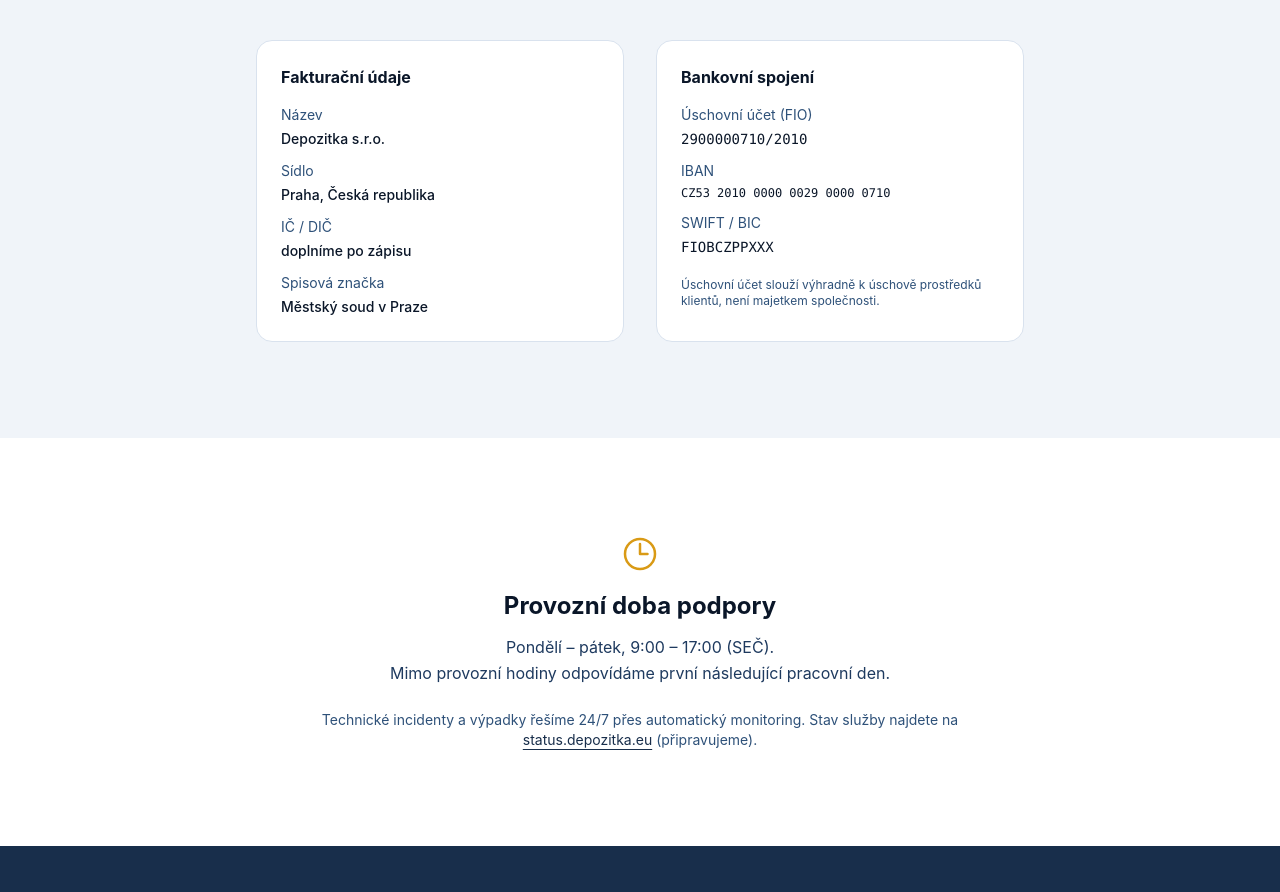
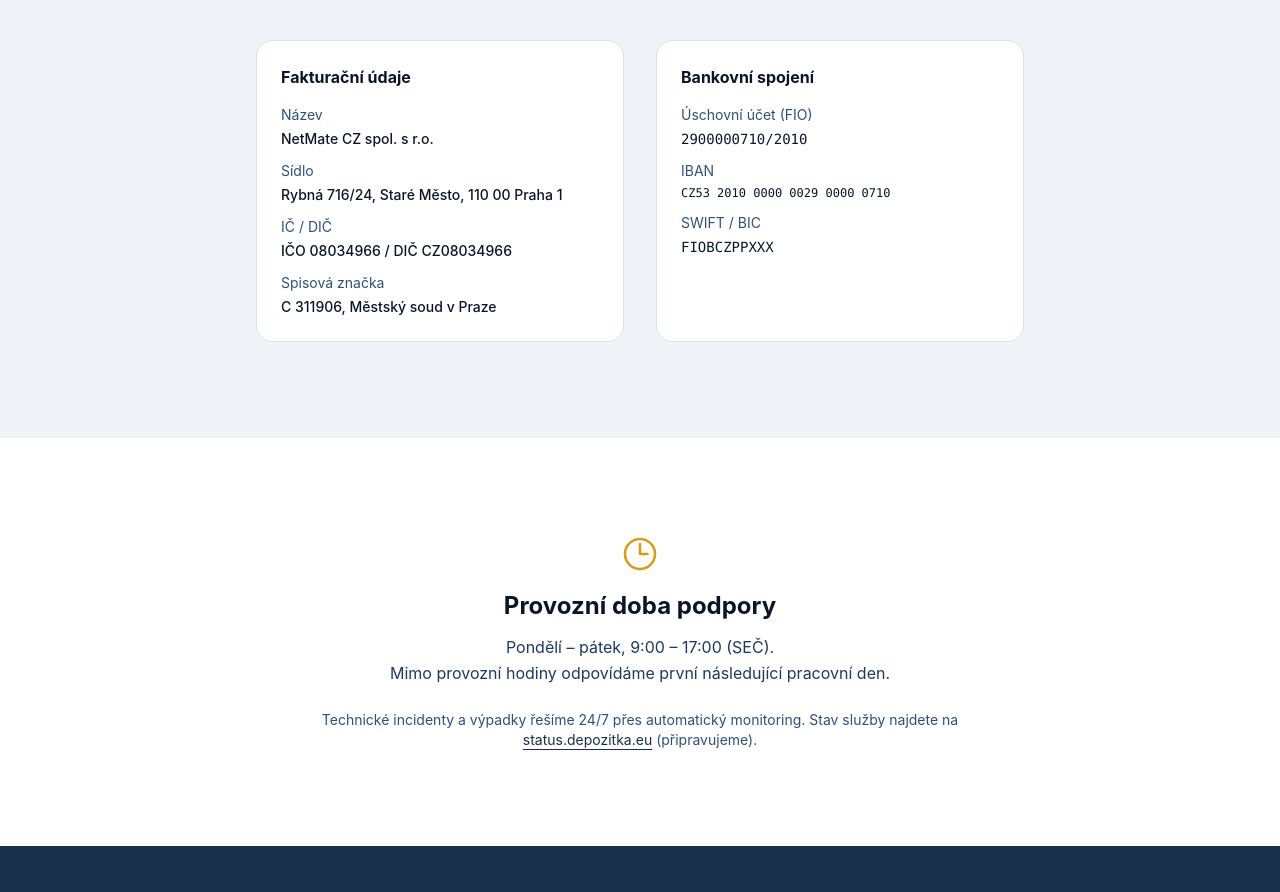
Before and after one commit to Vokurcak68/depozitka-web, a Next.js app: page /kontakt in a window 1280 px wide. Shown: the part 1220-2112 px from the top of the page. Built offline with nearby package versions, Linux system fonts and the light colour scheme.

Commit message:
chore(contact): update billing details to NetMate CZ and remove escrow account note

```diff
--- a/src/app/kontakt/page.tsx
+++ b/src/app/kontakt/page.tsx
@@ -99,25 +99,25 @@
                 <div>
                   <dt className="text-navy-500 mb-1">Název</dt>
                   <dd className="text-navy-900 font-medium">
-                    Depozitka s.r.o.
+                    NetMate CZ spol. s r.o.
                   </dd>
                 </div>
                 <div>
                   <dt className="text-navy-500 mb-1">Sídlo</dt>
                   <dd className="text-navy-900 font-medium">
-                    Praha, Česká republika
+                    Rybná 716/24, Staré Město, 110 00 Praha 1
                   </dd>
                 </div>
                 <div>
                   <dt className="text-navy-500 mb-1">IČ / DIČ</dt>
                   <dd className="text-navy-900 font-medium">
-                    doplníme po zápisu
+                    IČO 08034966 / DIČ CZ08034966
                   </dd>
                 </div>
                 <div>
                   <dt className="text-navy-500 mb-1">Spisová značka</dt>
                   <dd className="text-navy-900 font-medium">
-                    Městský soud v Praze
+                    C 311906, Městský soud v Praze
                   </dd>
                 </div>
               </dl>
@@ -144,10 +144,7 @@
                     FIOBCZPPXXX
                   </dd>
                 </div>
-                <div className="pt-2 text-xs text-navy-500">
-                  Úschovní účet slouží výhradně k úschově prostředků
-                  klientů, není majetkem společnosti.
-                </div>
+
               </dl>
             </div>
           </div>
```
